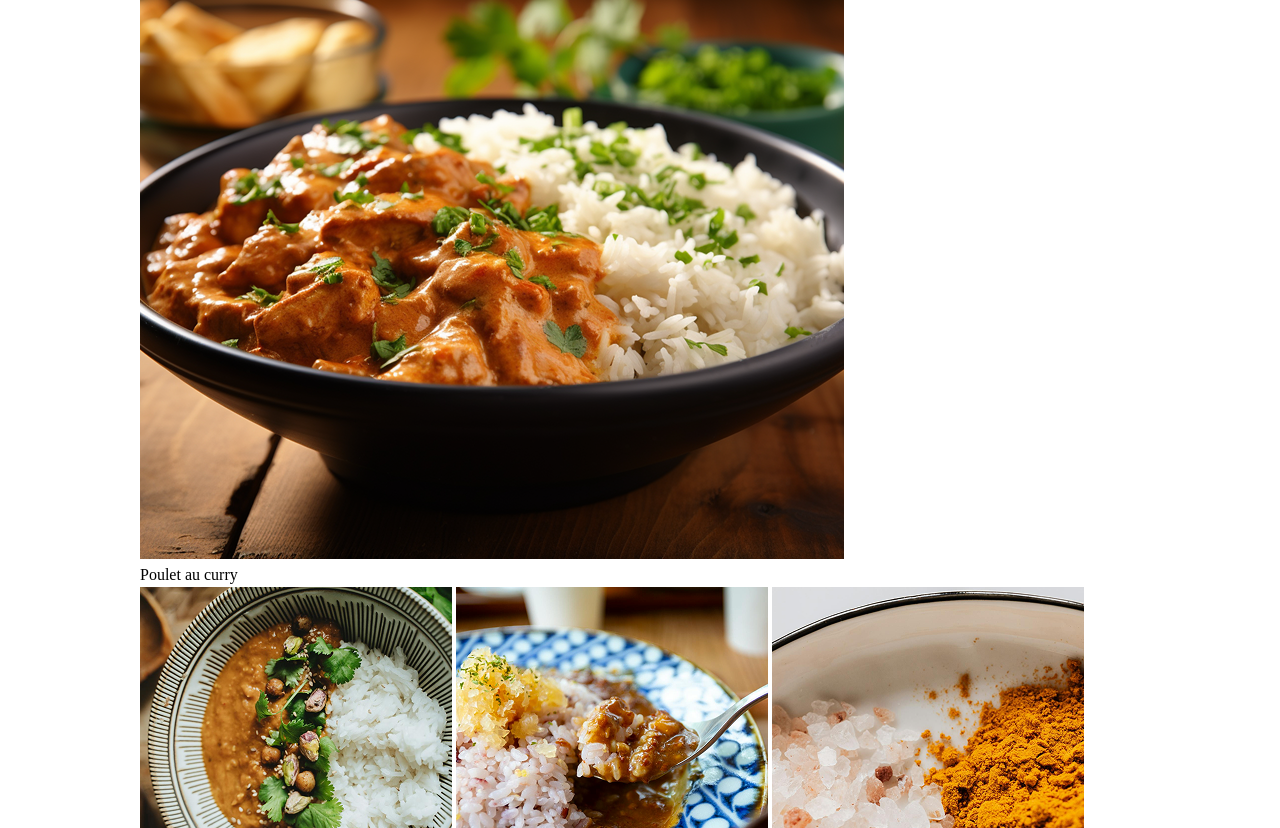
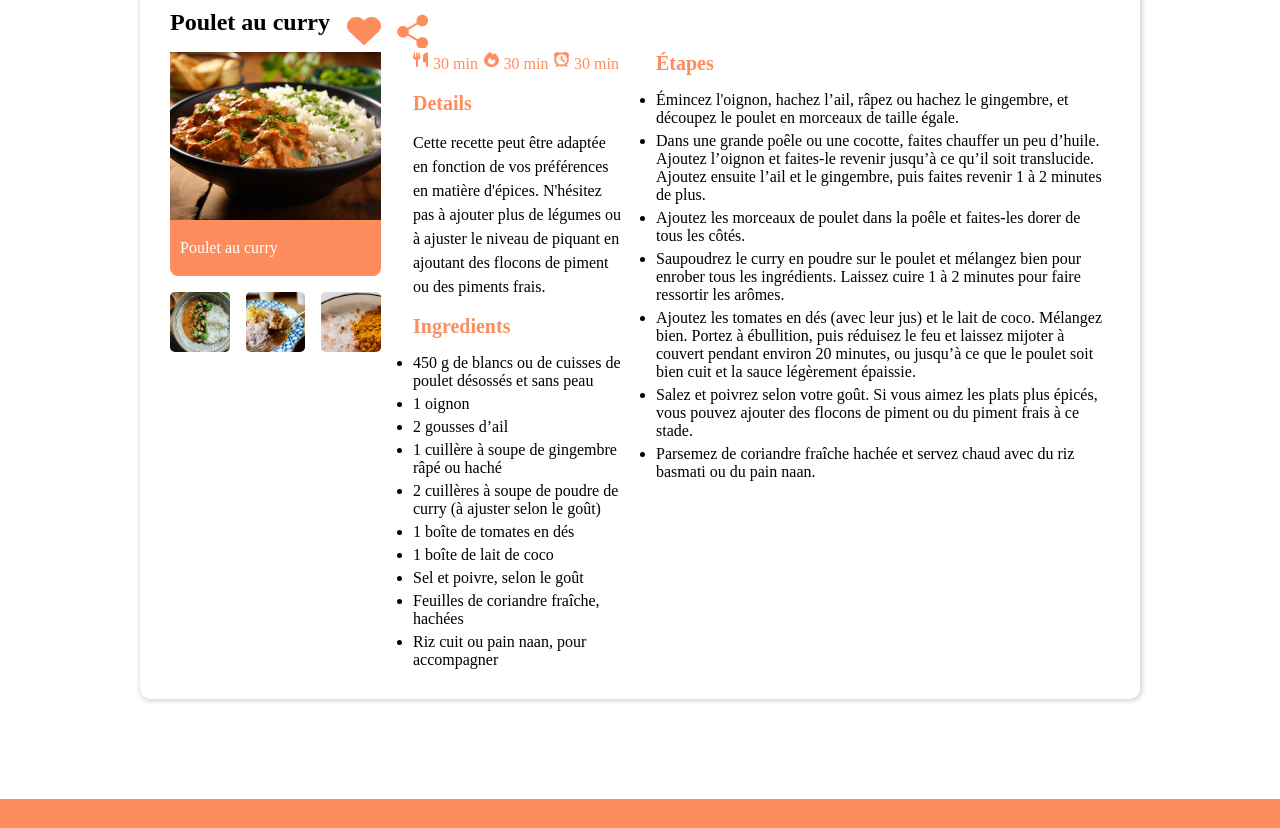
Before and after one commit to Elioume/TiChef, a plain HTML site: page index.html in a window 1280 px wide. Shown: the part 198-1026 px from the top of the page. Drawn offline with Linux system fonts and the light colour scheme.

Commit message:
sauvegarde d'un truc pas trop péter

```diff
--- a/index.html
+++ b/index.html
@@ -1,5 +1,6 @@
 <!DOCTYPE html>
 <html lang="en">
+
 <head>
     <meta charset="UTF-8">
     <meta name="viewport" content="width=device-width, initial-scale=1.0">
@@ -13,8 +14,8 @@
     <header class="p-16">
 
         <!-- A Gauche -->
-        <nav  class="flex justify-between mlr-64">
-            <a href="" class="orange bold">Ti Chef <span class="noir">.com</span></a>
+        <nav class="flex justify-between mlr-64">
+            <a href="" class="orange bold">Ti Chef <span class="noir bold">.com</span></a>
 
             <!-- A Droite -->
             <ul class="flex justify-between NoPuce">
@@ -28,73 +29,76 @@
     </header>
 
     <!-- MAIN -->
-    <main  class="container-1000">
+    <main class="container-1000">
 
         <!-- H1 -->
-        <h1>Toutes vos recettes en un clic</h1>
+        <h1 class="textCenter orange ptb-32">Toutes vos recettes en un clic !</h1>
 
         <!-- Section Fiche recette n°1 -->
-        <section>
+        <section class="borderBox">
 
             <!-- Div Titre recette -->
-            <div>
-                <h2>Poulet au curry</h2>
-                <a href=""><img src="assets/like.png" alt=""></a>
-                <a href=""><img src="assets/share.png" alt=""></a>
+            <div class="flex align-center">
+                <h2 class="pr-16">Poulet au curry</h2>
+                <a href="" class="pr-16"><img src="assets/like.png" alt=""></a>
+                <a href="" class="pr-16"><img src="assets/share.png" alt=""></a>
             </div>
 
             <!-- Grande Div -->
-            <div>
+            <div class="flex justify-between gap">
 
                 <!-- Div Image | Gauche -->
-                <div>
+                <div class="large-3">
+                    <div class="flex gap-16">
 
-                    <!-- Div Image/P | Haut -->
-                    <div>
+                        <!-- Div Image/P | Haut -->
+                        <div class="large-12">
 
-                        <img src="assets/big-img.png" alt="">
+                            <img src="assets/big-img.png" alt="" class="large-12">
 
-                        <!-- Div Paragraphe -->
-                        <div>
-                            <p>Poulet au curry</p>
+                            <!-- Div Paragraphe -->
+                            <div class="bgOrange ptb-16 pl-10 borderRadiusb8">
+                                <p class="blanc">Poulet au curry</p>
+                            </div>
+
                         </div>
 
+                        <!-- Images | Bas -->
+                        <img src="assets/small-image1.png" alt="" class="large-4 borderRadius5">
+                        <img src="assets/small-image2.png" alt="" class="large-4 borderRadius5">
+                        <img src="assets/small-image3.png" alt="" class="large-4 borderRadius5">
                     </div>
 
-                    <!-- Images | Bas -->
-                    <img src="assets/small-image1.png" alt="">
-                    <img src="assets/small-image2.png" alt="">
-                    <img src="assets/small-image3.png" alt="">
 
                 </div>
 
                 <!-- Div Tags/Details/Ingredients | Milieu -->
-                <div>
+                <div class="large-3">
 
                     <!-- Div Tags -->
-                    <div>
+                    <div class="flex justify-between">
 
                         <!-- Tag n°1 | Nombre Personne-->
-                        <div>
+                        <div class="flex justify-between">
 
-                            <img src="assets/nombre-icone.png" alt="">
-                            <p>30 min</p>
+                            <img src="assets/nombre-icone.png" alt="" class="imgTags">
+                            <p class="orange ml-5 mr-5">30 min</p>
 
                         </div>
 
                         <!-- Tag n°2 | Durée cuisson-->
-                        <div>
+                        <div class="flex justify-between">
 
-                            <img src="assets/cuisson-icone.png" alt="">
-                            <p>30 min</p>
+                            <img src="assets/cuisson-icone.png" alt="" class="imgTags">
+                            <p class="orange ml-5 mr-5">30 min</p>
 
                         </div>
 
                         <!-- Tag n°3 | Durée temps prep-->
-                        <div>
+                        <div class="flex justify-between">
 
-                            <img src="assets/duree-icone.png" alt="">
-                            <p>30 min</p>
+                            <img src="assets/duree-icone.png" alt="" class="imgTags">
+                            <p class="orange ml-5 mr-5  ">30 min</p>
 
                         </div>
 
@@ -103,28 +107,30 @@
                     <!-- Div Details | Milieu -->
                     <div>
 
-                        <h3>Details</h3>
+                        <h3 class="orange mt-16">Details</h3>
 
-                        <p>Cette recette peut être adaptée en fonction de vos préférences en matière d'épices. N'hésitez pas à ajouter plus de légumes ou à ajuster le niveau de piquant en ajoutant des flocons de piment ou des piments frais.</p>
+                        <p>Cette recette peut être adaptée en fonction de vos préférences en matière d'épices. N'hésitez
+                            pas à ajouter plus de légumes ou à ajuster le niveau de piquant en ajoutant des flocons de
+                            piment ou des piments frais.</p>
 
                     </div>
 
                     <!-- Div Ingredients | Bas-->
                     <div>
 
-                        <h3>Ingredients</h3>
+                        <h3 class="orange mt-16">Ingredients</h3>
 
                         <ul>
-                            <li>450 g de blancs ou de cuisses de poulet désossés et sans peau</li>
-                            <li>1 oignon</li>
-                            <li>2 gousses d’ail</li>
-                            <li>1 cuillère à soupe de gingembre râpé ou haché</li>
-                            <li>2 cuillères à soupe de poudre de curry (à ajuster selon le goût)</li>
-                            <li>1 boîte de tomates en dés</li>
-                            <li>1 boîte de lait de coco</li>
-                            <li>Sel et poivre, selon le goût</li>
-                            <li>Feuilles de coriandre fraîche, hachées</li>
-                            <li>Riz cuit ou pain naan, pour accompagner</li>
+                            <li class="mt-5">450 g de blancs ou de cuisses de poulet désossés et sans peau</li>
+                            <li class="mt-5">1 oignon</li>
+                            <li class="mt-5">2 gousses d’ail</li>
+                            <li class="mt-5">1 cuillère à soupe de gingembre râpé ou haché</li>
+                            <li class="mt-5">2 cuillères à soupe de poudre de curry (à ajuster selon le goût)</li>
+                            <li class="mt-5">1 boîte de tomates en dés</li>
+                            <li class="mt-5">1 boîte de lait de coco</li>
+                            <li class="mt-5">Sel et poivre, selon le goût</li>
+                            <li class="mt-5">Feuilles de coriandre fraîche, hachées</li>
+                            <li class="mt-5">Riz cuit ou pain naan, pour accompagner</li>
                         </ul>
 
                     </div>
@@ -132,18 +138,26 @@
                 </div>
 
                 <!-- Etapes | Droite -->
-                <div>
+                <div class="large-6">
 
-                    <h3>Étapes</h3>
+                    <h3 class="orange">Étapes</h3>
 
                     <ul>
-                        <li>Émincez l'oignon, hachez l’ail, râpez ou hachez le gingembre, et découpez le poulet en morceaux de taille égale.</li>
-                        <li>Dans une grande poêle ou une cocotte, faites chauffer un peu d’huile. Ajoutez l’oignon et faites-le revenir jusqu’à ce qu’il soit translucide. Ajoutez ensuite l’ail et le gingembre, puis faites revenir 1 à 2 minutes de plus.</li>
-                        <li>Ajoutez les morceaux de poulet dans la poêle et faites-les dorer de tous les côtés.</li>
-                        <li>Saupoudrez le curry en poudre sur le poulet et mélangez bien pour enrober tous les ingrédients. Laissez cuire 1 à 2 minutes pour faire ressortir les arômes.</li>
-                        <li>Ajoutez les tomates en dés (avec leur jus) et le lait de coco. Mélangez bien. Portez à ébullition, puis réduisez le feu et laissez mijoter à couvert pendant environ 20 minutes, ou jusqu’à ce que le poulet soit bien cuit et la sauce légèrement épaissie.</li>
-                        <li>Salez et poivrez selon votre goût. Si vous aimez les plats plus épicés, vous pouvez ajouter des flocons de piment ou du piment frais à ce stade.</li>
-                        <li>Parsemez de coriandre fraîche hachée et servez chaud avec du riz basmati ou du pain naan.</li>
+                        <li class="mt-5">Émincez l'oignon, hachez l’ail, râpez ou hachez le gingembre, et découpez le poulet en
+                            morceaux de taille égale.</li>
+                        <li class="mt-5">Dans une grande poêle ou une cocotte, faites chauffer un peu d’huile. Ajoutez l’oignon et
+                            faites-le revenir jusqu’à ce qu’il soit translucide. Ajoutez ensuite l’ail et le gingembre,
+                            puis faites revenir 1 à 2 minutes de plus.</li>
+                        <li class="mt-5">Ajoutez les morceaux de poulet dans la poêle et faites-les dorer de tous les côtés.</li>
+                        <li class="mt-5">Saupoudrez le curry en poudre sur le poulet et mélangez bien pour enrober tous les
+                            ingrédients. Laissez cuire 1 à 2 minutes pour faire ressortir les arômes.</li>
+                        <li class="mt-5">Ajoutez les tomates en dés (avec leur jus) et le lait de coco. Mélangez bien. Portez à
+                            ébullition, puis réduisez le feu et laissez mijoter à couvert pendant environ 20 minutes, ou
+                            jusqu’à ce que le poulet soit bien cuit et la sauce légèrement épaissie.</li>
+                        <li class="mt-5">Salez et poivrez selon votre goût. Si vous aimez les plats plus épicés, vous pouvez ajouter
+                            des flocons de piment ou du piment frais à ce stade.</li>
+                        <li class="mt-5">Parsemez de coriandre fraîche hachée et servez chaud avec du riz basmati ou du pain naan.
+                        </li>
                     </ul>
 
                 </div>
@@ -155,27 +169,28 @@
     </main>
 
     <!-- FOOTER -->
-    <footer  class="container-1000">
+    <footer class="flex justify-between bgOrange ptb-32 mt-100">
 
         <!-- Partie Gauche -->
-        <div>
-            <a href="">Ti Chef <span>.com</span></a>
+        <div class="large-6">
+            <a href="" class="blanc bold">Ti Chef <span class="bold">.com</span></a>
 
-            <p>Le site de toutes vos meilleurs recettes !</p>
+            <p class="blanc">Le site de toutes vos meilleurs recettes !</p>
         </div>
 
         <!-- Partie Droite -->
-         <div>
-            <p>À propos</p>
+        <div class="large-6">
+            <p class="blanc">À propos</p>
 
-            <ul>
-                <li><a href="">Partenariat</a></li>
-                <li><a href="">Politique de confidentialité</a></li>
-                <li><a href="">Conditions d’utilisations</a></li>
+            <ul class="NoPuce">
+                <li><a href="" class="blanc">Partenariat</a></li>
+                <li><a href="" class="blanc">Politique de confidentialité</a></li>
+                <li><a href="" class="blanc">Conditions d’utilisations</a></li>
             </ul>
-         </div>
+        </div>
 
     </footer>
 
 </body>
+
 </html>
--- a/style.css
+++ b/style.css
@@ -38,6 +38,19 @@ Variables
 
 .align-center{
     align-items: center;
+}
+
+.textCenter {
+    text-align: center;
+}
+
+.gap{
+    gap: var(--gap);
+}
+
+.gap-16{
+    --gap: 16px;
+    gap: var(--gap);
 }
 
 /*--------------------------------------------------
@@ -252,28 +265,58 @@ a{
 /*--------------------------------------------------
 Margins and paddings ... don't abuse !
 ---------------------------------------------------*/
+.mt-5 {
+    margin-top: 5px;
+}
 
-.mt-64{
-    margin-top: 64px;
+.ml-5 {
+    margin-left: 5px;
+}
+
+.mr-5 {
+    margin-right: 5px;
+}
+
+
+.mt-16 {
+    margin-top: 16px;
 }
 
 .mt-32{
     margin-top: 32px;
 }
 
-.mlr-64 {
-    margin: 0px 64px;
+.mt-64 {
+    margin-top: 64px;
 }
 
 .mt-100{
     margin-top: 100px;
 }
 
+.mlr-64 {
+    margin: 0px 64px;
+}
+
 .p-16{
     padding: 16px;
 }
 
+.ptb-16 {
+    padding: 16px 0px;
+}
 
+.ptb-32 {
+    padding: 32px 0px;
+}
+
+.pr-16{
+    padding-right: 16px;
+}
+
+.pl-10{
+    padding-left: 10px;
+}
 
 /* Header */
 .NoPuce {
@@ -292,3 +335,33 @@ header {
     border: 1.5px solid #FD8D5D;
     border-radius: 20px;
 }
+
+/* Section 1 */
+/* Partie Gauche */
+
+.bgOrange {
+    background-color: #FD8D5D;
+}
+
+.borderRadiusb8 {
+    border-radius: 0px 0px 8px 8px;
+}
+
+.borderRadius5 {
+    border-radius: 5px;
+}
+
+.imgTags {
+    width: 15px;
+    height: 15px;
+}
+
+.borderBox {
+    box-shadow: 1px 1px 5px 1px lightgray;
+    padding: 30px;
+    border-radius: 10px;
+}
+
+img {
+    display: block;
+}
```
